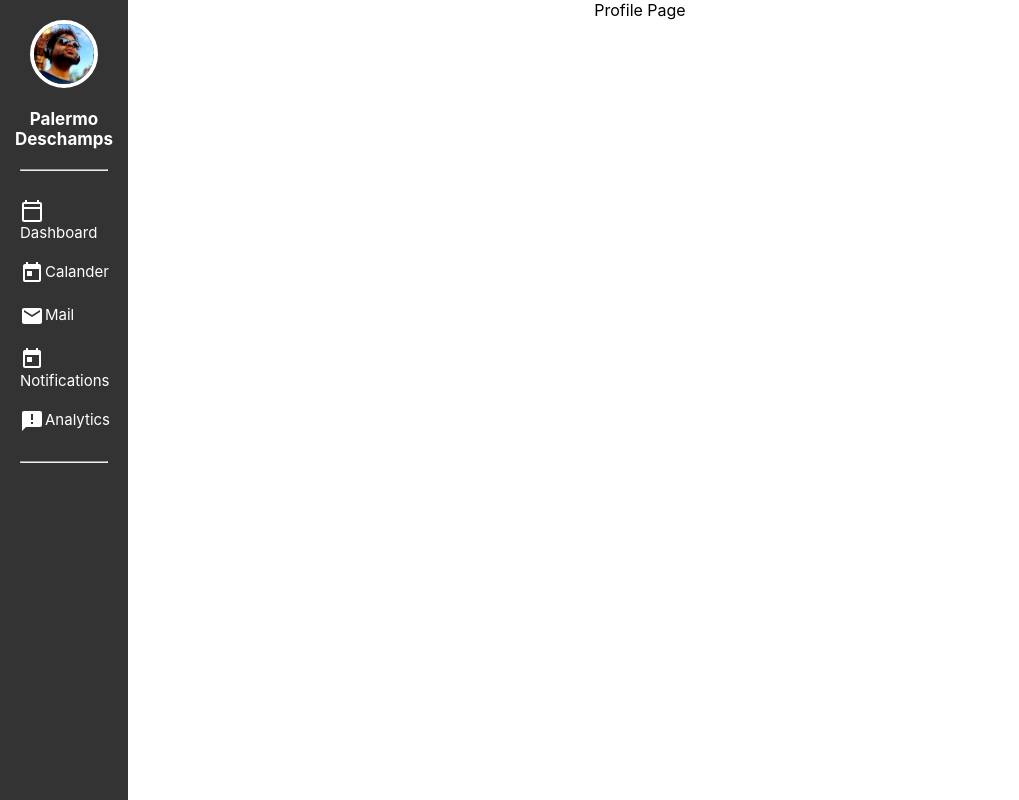
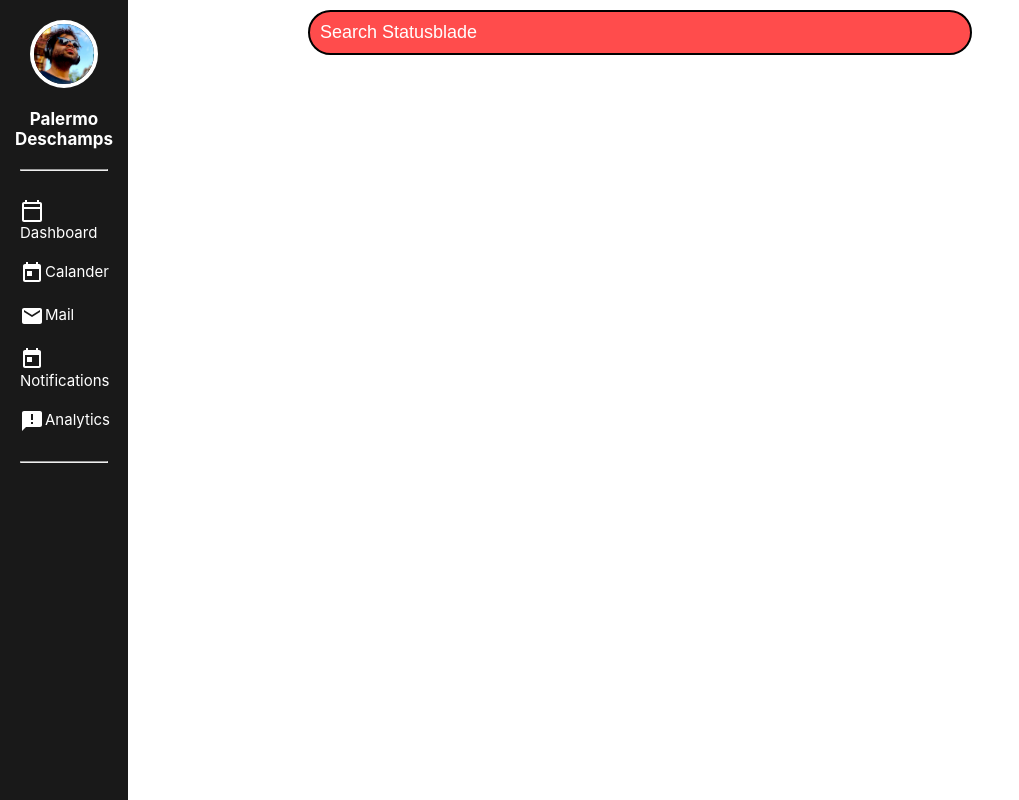
Before and after one commit to Statusblade/statusblade_client, a React (Create React App) app: page /profile in a window 1280 px wide. Shown: the whole page, without its empty margins (0-1019 px from the left). Built offline with nearby package versions, Linux system fonts and the light colour scheme.

Commit message:
searchbar

```diff
--- a/src/components/navBar.js
+++ b/src/components/navBar.js
@@ -21,7 +21,7 @@ const Bar = styled.div`
   z-index: 1;
   top: 0;
   left: 0;
-  background-color: rgba(0, 0, 0, 0.8);
+  background-color: rgba(0, 0, 0, 0.9);
   padding-top: 20px;
   transition: 0.5s;
 `;
--- /dev/null
+++ b/src/components/searchbar.js
@@ -0,0 +1,17 @@
+import React from "react";
+import ReactDOM from "react-dom";
+import styled from "styled-components";
+
+export const Searchbar = styled.input`
+  font-size: 18px;
+  padding: 10px;
+  margin: 10px;
+  border-radius: 20px;
+  background-color: rgba(255, 0, 0, 0.7);
+  border: solid 2px black;
+  border-radius: 30px;
+  width: 50%;
+  ::placeholder {
+    color: white;
+  }
+`;
--- a/src/views/Profile/index.js
+++ b/src/views/Profile/index.js
@@ -1,13 +1,14 @@
 import React from "react";
 import { Container } from "../../components/container";
 import Navbar from "../../components/navBar";
+import { Searchbar } from "../../components/searchbar"
 
 const Profile = () => {
   return (
     <React.Fragment>
       <Container>
+        <Searchbar placeholder="Search Statusblade"/>
         <Navbar />
-        Profile Page
       </Container>
     </React.Fragment>
   );
```
